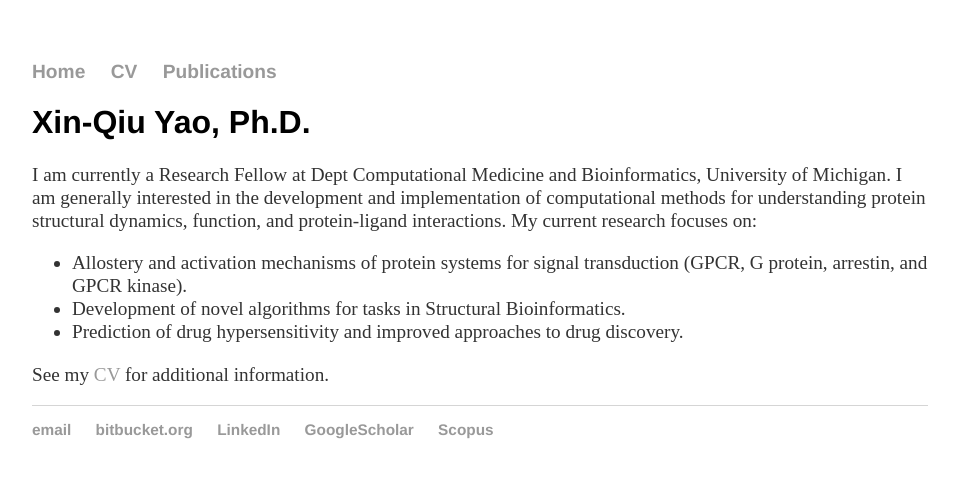
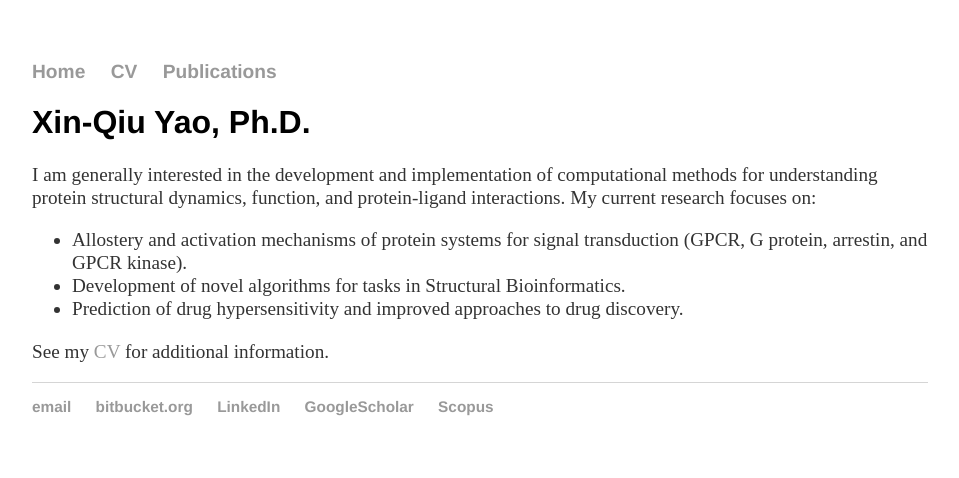
Before and after one commit to xinqyao/xinqyao.github.io, a Jekyll site: the page built from index.md, in a window 1280 px wide. Shown: the top 478 px of the page, without its empty margins (160-1119 px from the left). Built offline with Jekyll 4.4.1, drawn with Linux system fonts in a browser that asks for light colours.

Commit message:
Update index.md

```diff
--- a/index.md
+++ b/index.md
@@ -5,7 +5,7 @@ title: Xin-Qiu Yao
 
 # Xin-Qiu Yao, Ph.D.
 
-I am currently a Research Fellow at Dept Computational Medicine and Bioinformatics, University of Michigan. I am generally interested in the development and implementation of computational methods for understanding protein structural dynamics, function, and protein-ligand interactions. My current research focuses on:
+I am generally interested in the development and implementation of computational methods for understanding protein structural dynamics, function, and protein-ligand interactions. My current research focuses on:
 
 * Allostery and activation mechanisms of protein systems for signal transduction (GPCR, G protein, arrestin, and GPCR kinase).
 * Development of novel algorithms for tasks in Structural Bioinformatics.
```
